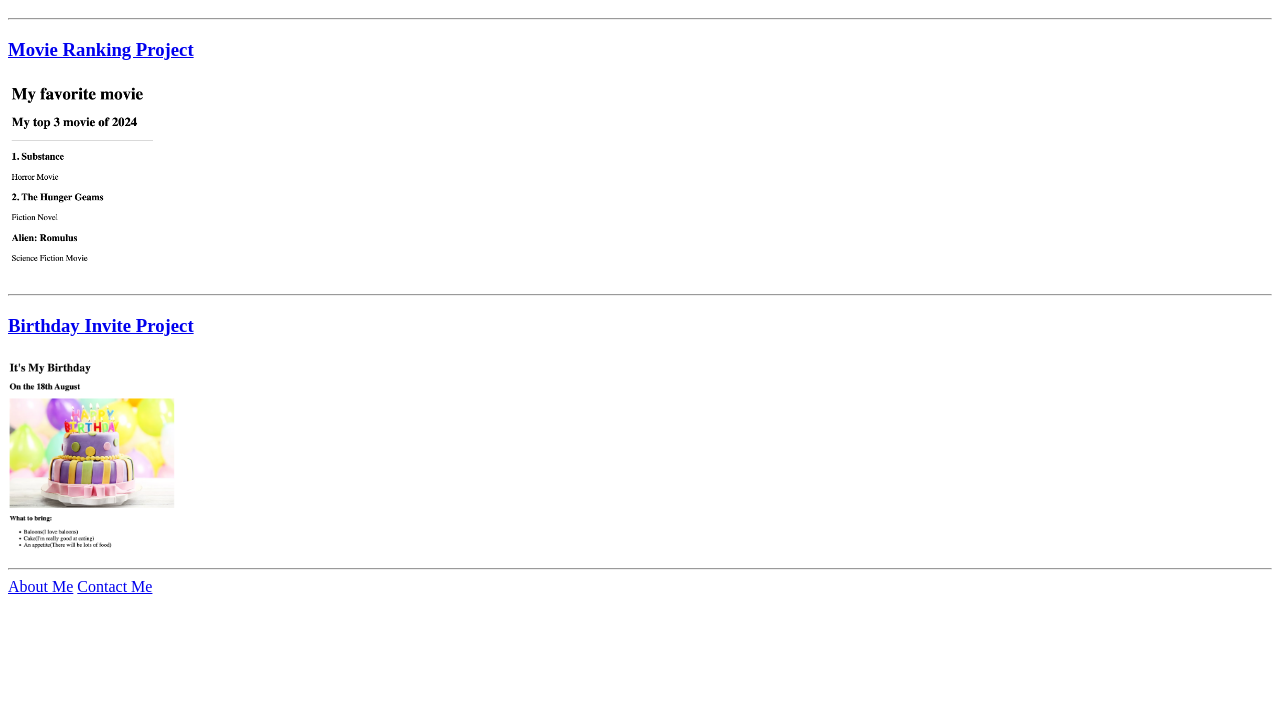
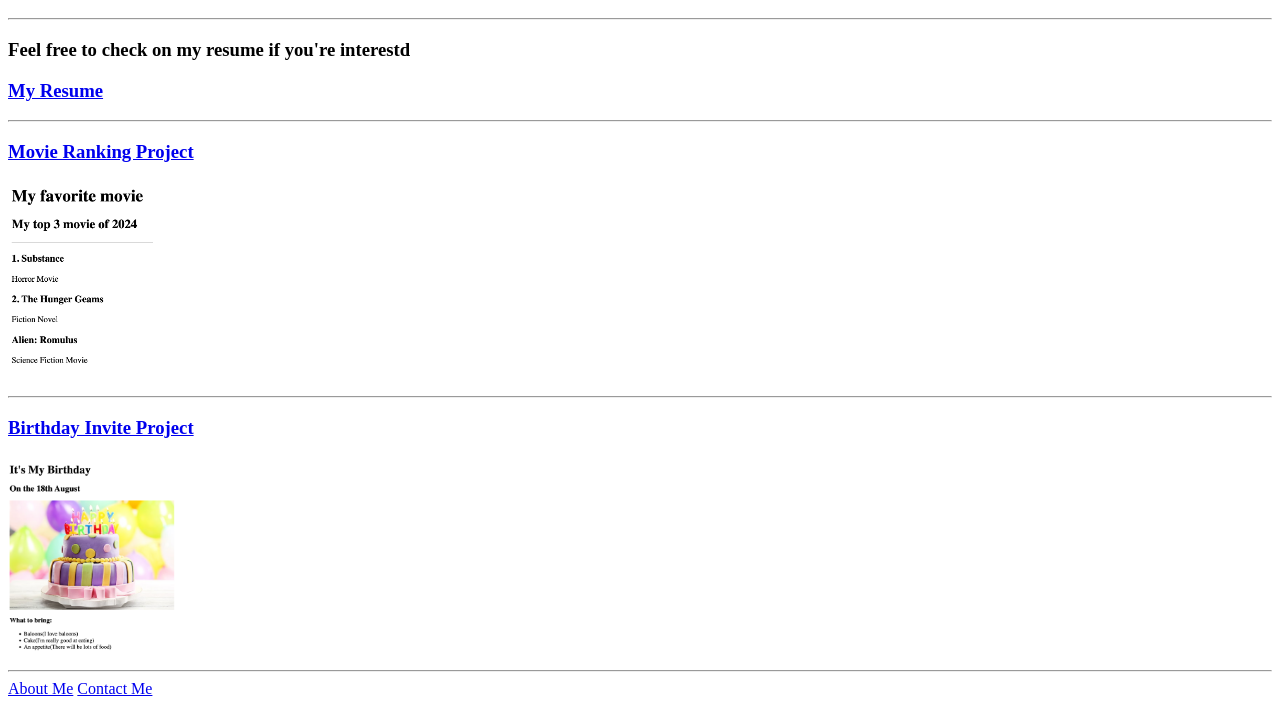
Before and after one commit to zipianli818/html-profolio, a plain HTML site: page index.html in a window 1280 px wide. Shown: the part 120-826 px from the top of the page. Before the commit the page ends 800 px from the top, so only its background shows below. Drawn offline with Linux system fonts and the light colour scheme.

Commit message:
Update index.html

```diff
--- a/index.html
+++ b/index.html
@@ -26,6 +26,10 @@ https://developer.mozilla.org/en-US/docs/Web/HTML/Element/img#attr-height -->
     <h1>I'm a Web Developer</h1>
     <hr/>
 
+    <h3>Feel free to check on my resume if you're interestd</h3>
+    <h3><a href = "./public/Resume.html">My Resume</a><h3>
+    <hr/>
+
     <h3><a href = "./public/movie-ranking.html">Movie Ranking Project</a><h3>
     <img src = "./assets/images/movie-ranking.png" height=200 alt="A image of movie ranking">
     <hr/>
```
